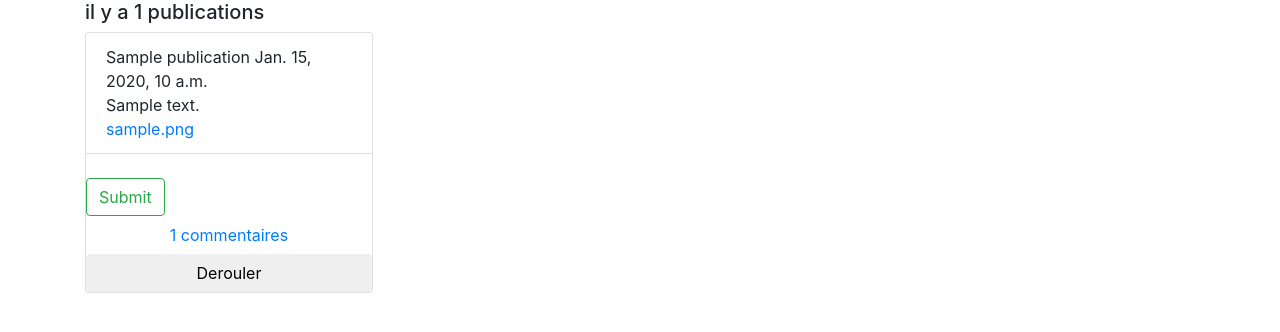
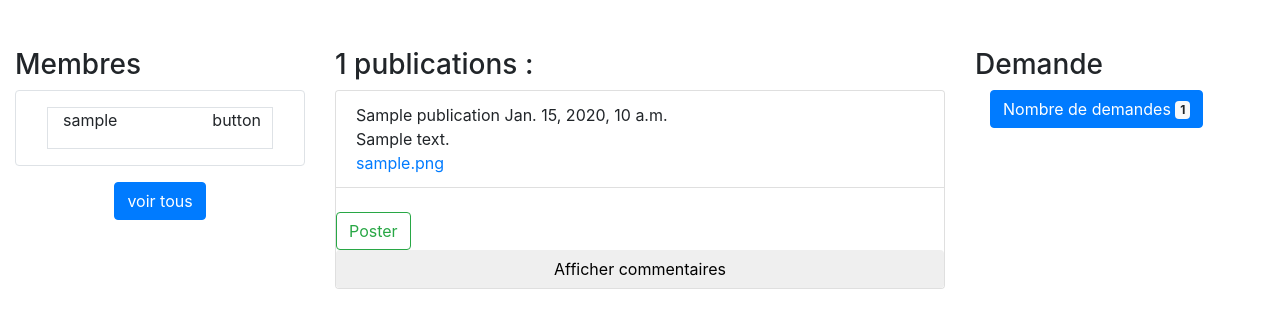
Before and after one commit to AlexisAndre34/projetWEB, a Django app: page /group/read/1/1 in a window 1280 px wide. Shown: the part 56-388 px from the top of the page. Run offline with Django 3.2, Linux system fonts and the light colour scheme; a user stored in the database is signed in; tables that the repository leaves empty hold one stand-in row (values such as "Sample post"); some libraries are stand-ins or nearby versions.

Commit message:
CRUD group + modif general

```diff
--- a/app/forms.py
+++ b/app/forms.py
@@ -59,7 +59,7 @@
 
 class CommentForm(forms.ModelForm):
 
-    comment = forms.CharField(max_length=420, widget=forms.TextInput)# add for the mutli forms
+    comment = forms.CharField(max_length=420, widget=forms.TextInput)# added for the mutli forms
     class Meta:
         model = Comment
         exclude = ['id','idAccountC','idPubliC']
@@ -76,7 +76,8 @@
     githubLink = forms.URLField(label="github link", required=False)
     linkedInLink = forms.URLField(label="linkedIn link", required=False)
 
-
+class UpdateGroupForm(forms.Form):
+    nameGroup = forms.CharField(label="nouveau nom du groupe")
 
 
 
--- a/app/models.py
+++ b/app/models.py
@@ -39,7 +39,6 @@
     nameGroup = models.CharField(max_length=42, unique=True)
     idAccountGroup = models.ForeignKey(Account, on_delete=models.CASCADE, db_column='idAccountGroup')
 
-
 class Publication(models.Model):
     #AutoField auto increment ID
     idPubli = models.AutoField(primary_key=True)
--- a/app/templates/read/group.html
+++ b/app/templates/read/group.html
@@ -1,13 +1,34 @@
 {% extends 'base.html' %}
 
 {% block content %}
-<div class="container">
+<div class="container-fluid mt-5">
+    <div class="row">
+        <div class="col-sm-3 col-12">
+            <h3>Membres</h3>
+            <div class="container border rounded">
+                {% for member in memberList %}
+                <div class="row border" style="margin:1rem;">
+                    <div class="col-sm-8">
+                    {{member}}
+                    </div>
+                    <div class="col-sm-4">
+                        <p>button</p>
+                    </div>
+                </div>
+                {% endfor %}
+            </div>
+            <div class="d-flex justify-content-center">
+                <a id="btn_vt"class="btn btn-primary" href="{% url 'list_member' idG%}" role="button">voir tous</a>
+            </div>
+
+        </div>
+        <div class="col-sm-6 col-12">
             <div>
-        <h5>il y a  {{ publicationList|length }} publications</h5>
+                <h3>{{ publicationList|length }} publications :</h3>
             </div>
             {% for publication in publicationList %}
 
-    <div class="card" style="width: 18rem;">
+            <div class="card" style="width: 100%;">
                 <ul class="list-group list-group-flush">
                     <li class="list-group-item">{{ publication.titlePubli }}   {{ publication.datePublished }}<br>
                     {{ publication.contentPubli }}<br>
@@ -22,21 +43,37 @@
                 <form action="{% url 'read_group' idG publication.idPubli %}"method="post">
                 {% csrf_token %}
                 {{comment_form.as_p}}
-     <input type="submit" value="Submit" class="btn btn-outline-success">
+                <input type="submit" value="Poster" class="btn btn-outline-success">
                 </form>
-    <a href="#Foo" class="btn btn-default" data-toggle="collapse">{{commentList|length}} commentaires</a>
-    <button href="#Bar" class="btn btn-default" data-toggle="collapse">Derouler</button>
+                <button href="#Bar" class="btn btn-default" data-toggle="collapse" data-subject="{{publication.idPubli}}" data-target="#com_list{{publication.idPubli}}">Afficher commentaires</button>
                 <div id="Foo" class="collapse">
+                </div><!--1-->
+                <div id="com_list{{publication.idPubli}}" class="collapse in">
+                    {% for comment in commentList %}
+                        {% if comment.idPubliC_id == publication.idPubli %}
+                            <div class="card" style="margin: 1rem;">
+                                <div class="card-body">
+                                    {{comment.comment}}
+                                    <footer class="blockquote-footer">posted by: {{name_acc_com.username}}<br></footer>
                                 </div>
-    <div id="Bar" class="collapse in">
-        {% for comment in commentList %}
-            posted by: {{name_acc_com.username}}<br>
-            {{comment.comment}}<br>
+                            </div>
+                        {% endif %}
                     {% endfor %}
+                </div><!--1-->
 
             </div>
             {% endfor %}
         </div>
-
+        <div class="col-sm-3 col-12">
+        {% if group.idAccountGroup_id == request.user.id %}
+            <h3>Demande</h3>
+            <div class="container-fluid">
+                <button type="button" class="btn btn-primary" href="#">
+                    Nombre de demandes <span class="badge badge-light">{{joinList|length}}</span>
+                </button>
+            </div>
+        {% endif %}
+        </div>
+    </div>
 </div>
 {% endblock %}
--- a/app/views.py
+++ b/app/views.py
@@ -5,7 +5,8 @@
 from django.contrib.auth.decorators import login_required, permission_required
 from django.http import HttpResponse
 from django.forms import modelformset_factory
-from app.forms import SignInForm, SignUpFormAccount, GroupForm, UpdateAccountForm, PublicationForm, CommentForm, JoinForm
+from django.views.generic.edit import DeleteView
+from app.forms import SignInForm, SignUpFormAccount, GroupForm, UpdateAccountForm, PublicationForm, CommentForm, JoinForm, UpdateGroupForm
 from app.models import Account, Publication, Group, Comment, Join, Belong, File, Admin
 from datetime import datetime
 
@@ -113,6 +114,7 @@
         }
     return render(request, 'create/create_publication.html', context)
 
+#create a comment for a publication in a group
 
     #-------READ VIEWS--------
 
@@ -139,6 +141,18 @@
                     return redirect('read_group', idG, 0)
         else:
             comment_form = CommentForm()
+
+    #get the account of the group
+    memberList = []
+    belongList = Belong.objects.filter(idGroupB_id=idG)
+    for belong in belongList:
+        acc = User.objects.get(id=belong.idAccountB_id)
+        memberList.append(acc.username)
+
+    #get use who want to join the group
+    joinList = Join.objects.filter(idGroupJ=idG)
+
+
 
 
     return render(request, 'read/group.html', locals())
@@ -174,6 +188,20 @@
         date = str(account.birthDate.year)+"-"+str(account.birthDate.month)+"-"+str(account.birthDate.day)
     return render(request, 'update/updateAccount.html', locals())
 
+def update_group(request,idG):
+    group = Group.objects.get(idGroup=idG)
+    if request.method == 'POST':
+        form = UpdateGroupForm(request.POST)
+        if form.is_valid():
+            group.nameGroup = form.cleaned_data.get('nameGroup')
+            group.save()
+            return redirect('list_group_by_user', request.user.id)
+    else:
+        data = {'nameGroup': group.nameGroup}
+        form = UpdateGroupForm(initial=data)
+    return render(request,'update/updateGroup.html', locals())
+
+
 
 #---------LIST VIEWS--------
 
@@ -200,4 +228,30 @@
             return redirect('list_groups', 0)
         else:
             join_form = JoinForm()
+
+    '''listAdminG = Admin.adminGroup.get.all()
+    listAdminId = []
+    for adm in listAdminG:
+        listAdminId.append'''
+
     return render(request, 'list/listGroups.html', locals())
+
+def list_member(request, idG):
+    us = User.objects.get(id=request.user.id)
+    memberList = []
+    belongList = Belong.objects.filter(idGroupB_id=idG)
+    for belong in belongList:
+        acc = User.objects.get(id=belong.idAccountB_id)
+        memberList.append(acc.username)
+
+    return render(request,'list/listMembers.html', locals())
+
+
+#-------DELETE VIEWS-----
+
+@login_required
+def delete_group(request, idG):
+    group = get_object_or_404(Group, idGroup=idG)
+    group.delete()
+
+    return redirect('list_group_by_user', request.user.id)
--- a/projectWeb/urls.py
+++ b/projectWeb/urls.py
@@ -19,6 +19,7 @@
 from django.conf.urls.static import static
 from django.conf import settings
 
+
 urlpatterns = [
     path('admin/', admin.site.urls),
     path('homepage/', views.homepage, name='homepage'),
@@ -28,9 +29,12 @@
     path('account/profil/', views.read_myaccount, name='my_account'),
     path('account/update/', views.update_account, name='update_account'),
     path('group/create/', views.create_group, name="create_group"),
+    path('group/list/members/<int:idG>/',views.list_member,name="list_member"), #LIST des membres a supprimer peut etre
     path('group/list/<int:idG>', views.list_groups, name="list_groups"),
     path('group/list_my_groups/<int:id>', views.group_by_user, name="list_group_by_user"),
     path('group/read/<int:idG>/<int:idP>', views.read_group, name="read_group"),
+    path('group/update/<int:idG>', views.update_group, name="update_group"),
+    path('group/delete/<int:idG>', views.delete_group, name='delete_group'),
     path('publication/create/<int:idG>', views.create_publication, name="create_publication")
 ]
 
--- a/static/css/modif.css
+++ b/static/css/modif.css
@@ -40,3 +40,15 @@
 #size_text_card{
   height: 72px;
 }
+
+#card_com{
+  margin: 1rem;
+}
+
+#btn_vt {
+  margin-top:1rem;
+}
+
+#list_aff {
+  margin-top:3rem;
+}
--- /dev/null
+++ b/static/js/myjs.js
@@ -0,0 +1,6 @@
+<script>
+function clicked(e)
+{
+    if(!confirm('Are you sure?'))e.preventDefault();
+}
+</script>
--- a/templates/base.html
+++ b/templates/base.html
@@ -4,7 +4,7 @@
 <head>
 <!-- CSS -->
 <link rel="stylesheet" href="https://maxcdn.bootstrapcdn.com/bootstrap/4.0.0/css/bootstrap.min.css" integrity="sha384-Gn5384xqQ1aoWXA+058RXPxPg6fy4IWvTNh0E263XmFcJlSAwiGgFAW/dAiS6JXm" crossorigin="anonymous">
-<link href="{% static 'css/modif.css'%}" type="text/css" rel="stylesheet" media="screen,projection"/>
+<link href="{% static 'css/modif.css' %}" type="text/css" rel="stylesheet" media="screen,projection"/>
 
 </head>
 
@@ -64,5 +64,6 @@
 <script src="https://code.jquery.com/jquery-3.2.1.slim.min.js" integrity="sha384-KJ3o2DKtIkvYIK3UENzmM7KCkRr/rE9/Qpg6aAZGJwFDMVNA/GpGFF93hXpG5KkN" crossorigin="anonymous"></script>
 <script src="https://cdnjs.cloudflare.com/ajax/libs/popper.js/1.12.9/umd/popper.min.js" integrity="sha384-ApNbgh9B+Y1QKtv3Rn7W3mgPxhU9K/ScQsAP7hUibX39j7fakFPskvXusvfa0b4Q" crossorigin="anonymous"></script>
 <script src="https://maxcdn.bootstrapcdn.com/bootstrap/4.0.0/js/bootstrap.min.js" integrity="sha384-JZR6Spejh4U02d8jOt6vLEHfe/JQGiRRSQQxSfFWpi1MquVdAyjUar5+76PVCmYl" crossorigin="anonymous"></script>
+<script src=""{% static 'js/myjs.js' %}""></script>
 </body>
 </html>
```
Also changed, not shown: app/templates/delete/deleteGroup.html (added, +11 -0 lines), app/templates/list/listMembers.html (added, +19 -0 lines), app/templates/list/mygroups.html (+8 -2 lines), app/templates/update/updateGroup.html (added, +22 -0 lines). Lines whose indentation alone changed are shown as unchanged.
